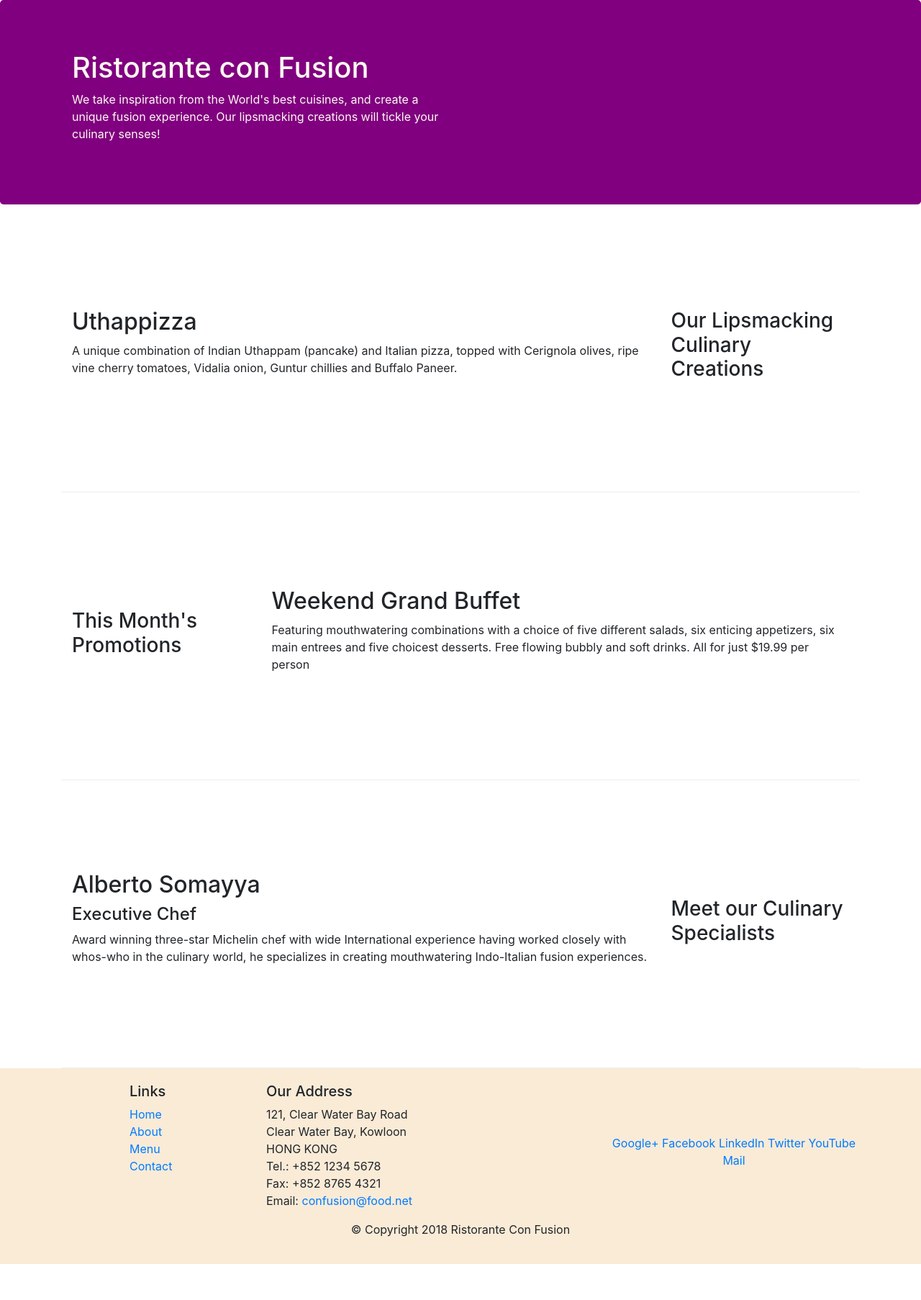
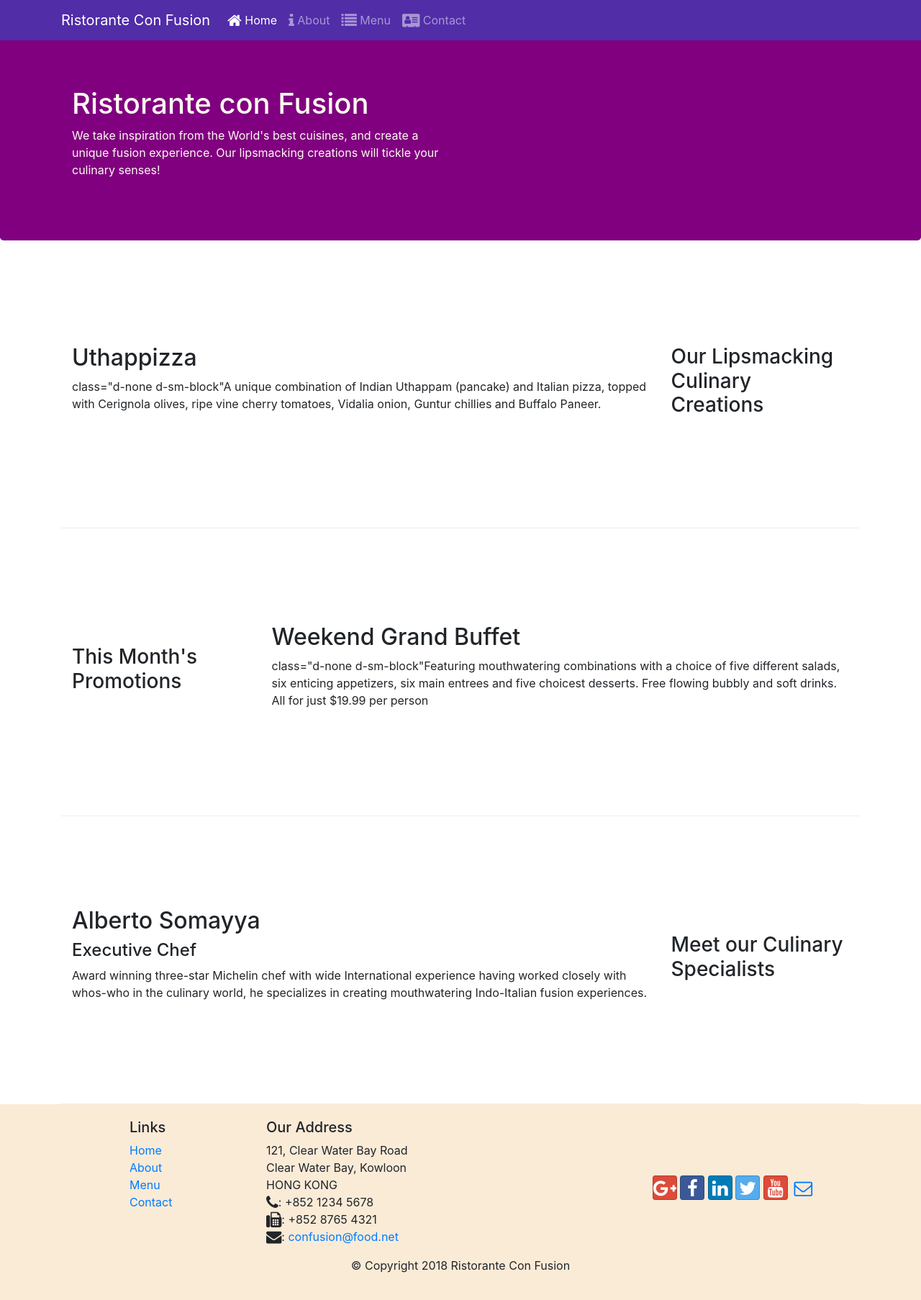
Before and after one commit to Apurva1590/conFusion, a website: page index.html in a window 1280 px wide. Shown: the whole page at 72% size. Before the commit the page ends 1756 px from the top, so only its background shows below. Drawn offline with nearby package versions, Linux system fonts and the light colour scheme.

Commit message:
Added Navigation, breadcrump, Icon fonts

```diff
--- a/css/style.css
+++ b/css/style.css
@@ -28,3 +28,12 @@
     margin:0px;
     color:black;
 }
+
+body{
+    padding:50px 0px 0px 0px;
+    z-index:0;
+}
+
+.navbar-dark {
+     background-color: #512DA8;
+}
--- a/index.html
+++ b/index.html
@@ -10,19 +10,35 @@
 
     <!-- Bootstrap CSS -->
     <link rel="stylesheet" href="node_modules/bootstrap/dist/css/bootstrap.min.css">
+    <link rel="stylesheet" href="node_modules/font-awesome/css/font-awesome.min.css">
+    <link rel="stylesheet" href="node_modules/bootstrap-social/bootstrap-social.css">
     <link rel="stylesheet" href="css/style.css">
 
     <title>Ristorante Con Fusion</title>
 </head>
 
-<body>
-
+<nav class="navbar navbar-dark navbar-expand-sm fixed-top">
+    <div class="container">
+        <button class="navbar-toggler" type="button" data-toggle="collapse" data-target="#Navbar">
+            <span class="navbar-toggler-icon"></span>
+        </button>
+       <a class="navbar-brand" href="#">Ristorante Con Fusion</a>
+       <div class="collapse navbar-collapse" id="Navbar">
+            <ul class="navbar-nav mr-auto">
+                <li class="nav-item active"><a class="nav-link" href="#"><span class="fa fa-home fa-lg"></span> Home</a></li>
+                <li class="nav-item"><a class="nav-link" href="./aboutus.html"><span class="fa fa-info fa-lg"></span> About</a></li>
+                <li class="nav-item"><a class="nav-link" href="#"><span class="fa fa-list fa-lg"></span> Menu</a></li>
+                <li class="nav-item"><a class="nav-link" href="#"><span class="fa fa-address-card fa-lg"></span> Contact</a></li>
+            </ul>
+       </div>
+    </div>
+</nav>
     <header class="jumbotron">
         <div class="container">
             <div class="row row-header">
                 <div class="col-12 col-sm-6">
                     <h1>Ristorante con Fusion</h1>
-                    <p>We take inspiration from the World's best cuisines, and create a unique fusion experience. Our lipsmacking creations will tickle your culinary senses!</p>
+                    <p class="d-none d-sm-block">We take inspiration from the World's best cuisines, and create a unique fusion experience. Our lipsmacking creations will tickle your culinary senses!</p>
                 </div>
                 <div class="col-12 col-sm">
                 </div>
@@ -37,7 +53,7 @@
             </div>
             <div class="col col-sm order-sm-first col-md">
                 <h2>Uthappizza</h2>
-                <p>A unique combination of Indian Uthappam (pancake) and Italian pizza, topped with Cerignola olives, ripe vine cherry tomatoes, Vidalia onion, Guntur chillies and Buffalo Paneer.</p>
+                <p> class="d-none d-sm-block"A unique combination of Indian Uthappam (pancake) and Italian pizza, topped with Cerignola olives, ripe vine cherry tomatoes, Vidalia onion, Guntur chillies and Buffalo Paneer.</p>
             </div>
         </div>
 
@@ -48,7 +64,7 @@
             </div>
             <div class="col col-sm col-md">
                 <h2>Weekend Grand Buffet</h2>
-                <p>Featuring mouthwatering combinations with a choice of five different salads, six enticing appetizers, six main entrees and five choicest desserts. Free flowing bubbly and soft drinks. All for just $19.99 per person </p>
+                <p> class="d-none d-sm-block"Featuring mouthwatering combinations with a choice of five different salads, six enticing appetizers, six main entrees and five choicest desserts. Free flowing bubbly and soft drinks. All for just $19.99 per person </p>
             </div>
         </div>
 
@@ -59,7 +75,7 @@
             <div class="col col-sm order-sm-first col-md">
                 <h2>Alberto Somayya</h2>
                 <h4>Executive Chef</h4>
-                <p>Award winning three-star Michelin chef with wide International experience having worked closely with whos-who in the culinary world, he specializes in creating mouthwatering Indo-Italian fusion experiences. </p>
+                <p class="d-none d-sm-block">Award winning three-star Michelin chef with wide International experience having worked closely with whos-who in the culinary world, he specializes in creating mouthwatering Indo-Italian fusion experiences. </p>
             </div>
         </div>
     </div>
@@ -82,19 +98,20 @@
 		              121, Clear Water Bay Road<br>
 		              Clear Water Bay, Kowloon<br>
 		              HONG KONG<br>
-		              Tel.: +852 1234 5678<br>
-		              Fax: +852 8765 4321<br>
-		              Email: <a href="mailto:confusion@food.net">confusion@food.net</a>
+                      <i class="fa fa-phone fa-lg"></i>: +852 1234 5678<br>
+                      <i class="fa fa-fax fa-lg"></i>: +852 8765 4321<br>
+                      <i class="fa fa-envelope fa-lg"></i>:
+                      <a href="mailto:confusion@food.net">confusion@food.net</a>
 		           </address>
                 </div>
                 <div class="col-12 col-sm-4 align-self-center">
                     <div class="text-center">
-                        <a href="http://google.com/+">Google+</a>
-                        <a href="http://www.facebook.com/profile.php?id=">Facebook</a>
-                        <a href="http://www.linkedin.com/in/">LinkedIn</a>
-                        <a href="http://twitter.com/">Twitter</a>
-                        <a href="http://youtube.com/">YouTube</a>
-                        <a href="mailto:">Mail</a>
+                        <a class="btn btn-social-icon btn-google" href="http://google.com/+"><i class="fa fa-google-plus"></i></a>
+                        <a class="btn btn-social-icon btn-facebook" href="http://www.facebook.com/profile.php?id="><i class="fa fa-facebook"></i></a>
+                        <a class="btn btn-social-icon btn-linkedin" href="http://www.linkedin.com/in/"><i class="fa fa-linkedin"></i></a>
+                        <a class="btn btn-social-icon btn-twitter" href="http://twitter.com/"><i class="fa fa-twitter"></i></a>
+                        <a class="btn btn-social-icon btn-google" href="http://youtube.com/"><i class="fa fa-youtube"></i></a>
+                        <a class="btn btn-social-icon" href="mailto:"><i class="fa fa-envelope-o"></i></a>
                     </div>
                 </div>
            </div>
--- a/package.json
+++ b/package.json
@@ -15,6 +15,8 @@
   },
   "dependencies": {
     "bootstrap": "^4.0.0",
+    "bootstrap-social": "^5.1.1",
+    "font-awesome": "^4.7.0",
     "jquery": "^3.3.1",
     "popper.js": "^1.12.9"
   }
```
Also changed, not shown: aboutus.html (+33 -9 lines), 1 other file.
